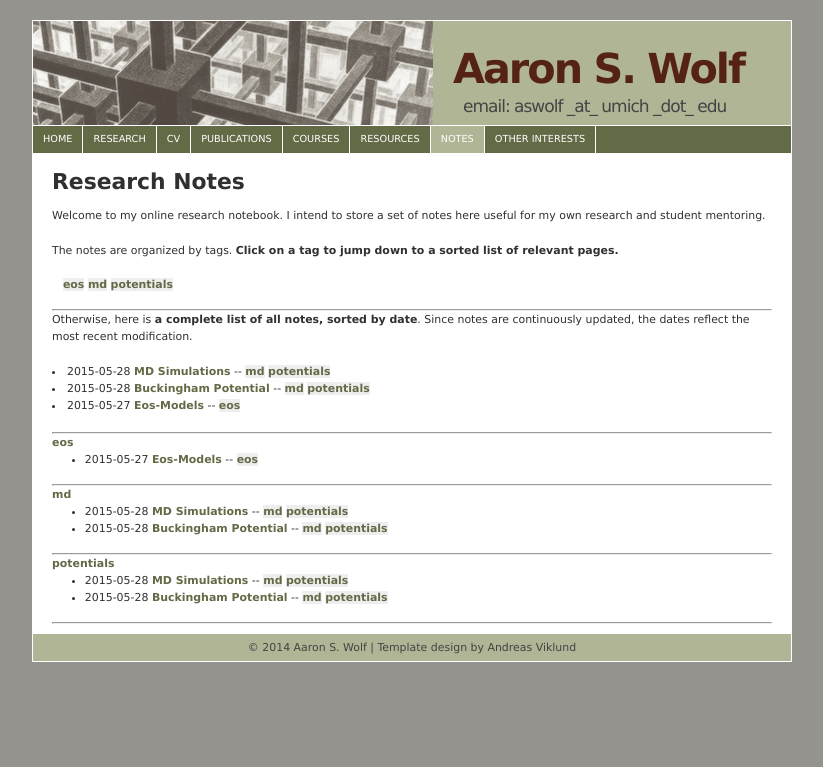
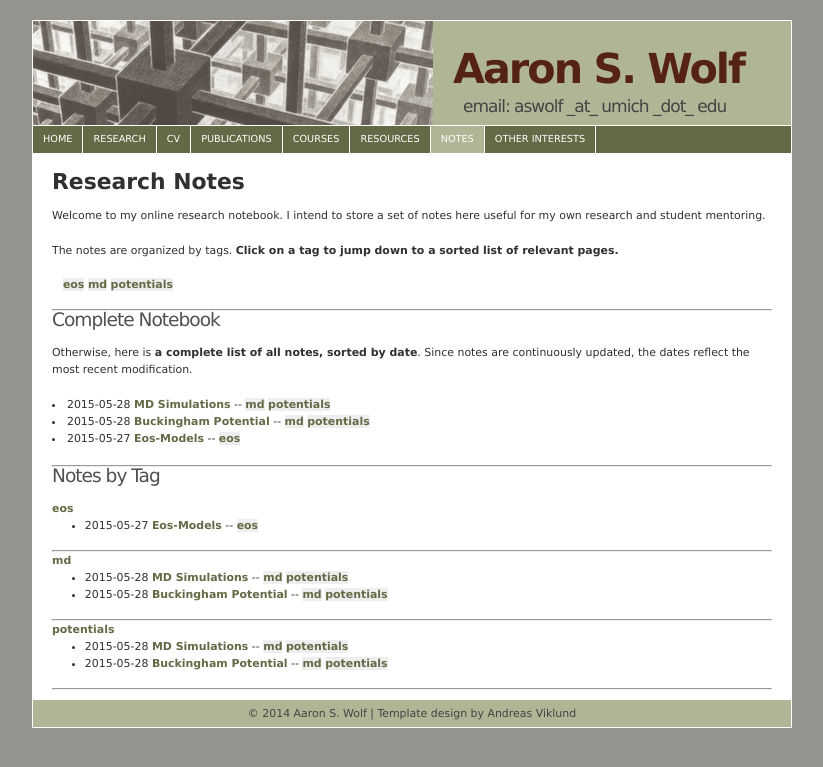
Before and after one commit to aswolf/aswolf.github.io, a Jekyll site: the page built from notes.md, in a window 1280 px wide. Shown: the top 767 px of the page, without its empty margins (228-1051 px from the left). Built offline with Jekyll 4.4.1, drawn with Linux system fonts in a browser that asks for light colours.

Commit message:
Minor Change to notes organization

```diff
--- a/notes.md
+++ b/notes.md
@@ -6,7 +6,6 @@ title: Research Notes
 ---
 
 Welcome to my online research notebook. I intend to store a set of notes here useful for my own research and student mentoring.
-
 
 The notes are organized by tags. **Click on a tag to jump down to a sorted list of relevant pages.**
 
@@ -19,6 +18,7 @@ The notes are organized by tags. **Click on a tag to jump down to a sorted list
 
 ---
 
+##Complete Notebook
 Otherwise, here is **a complete list of all notes, sorted by date**. Since notes are continuously updated, the dates reflect the most recent modification.
 
 {% for post in site.posts %}
@@ -31,6 +31,8 @@ Otherwise, here is **a complete list of all notes, sorted by date**. Since notes
 <p></p>
 
 ---
+
+## Notes by Tag
 
 {% for tag in site.tags %}
   {% assign t = tag | first %}
```
